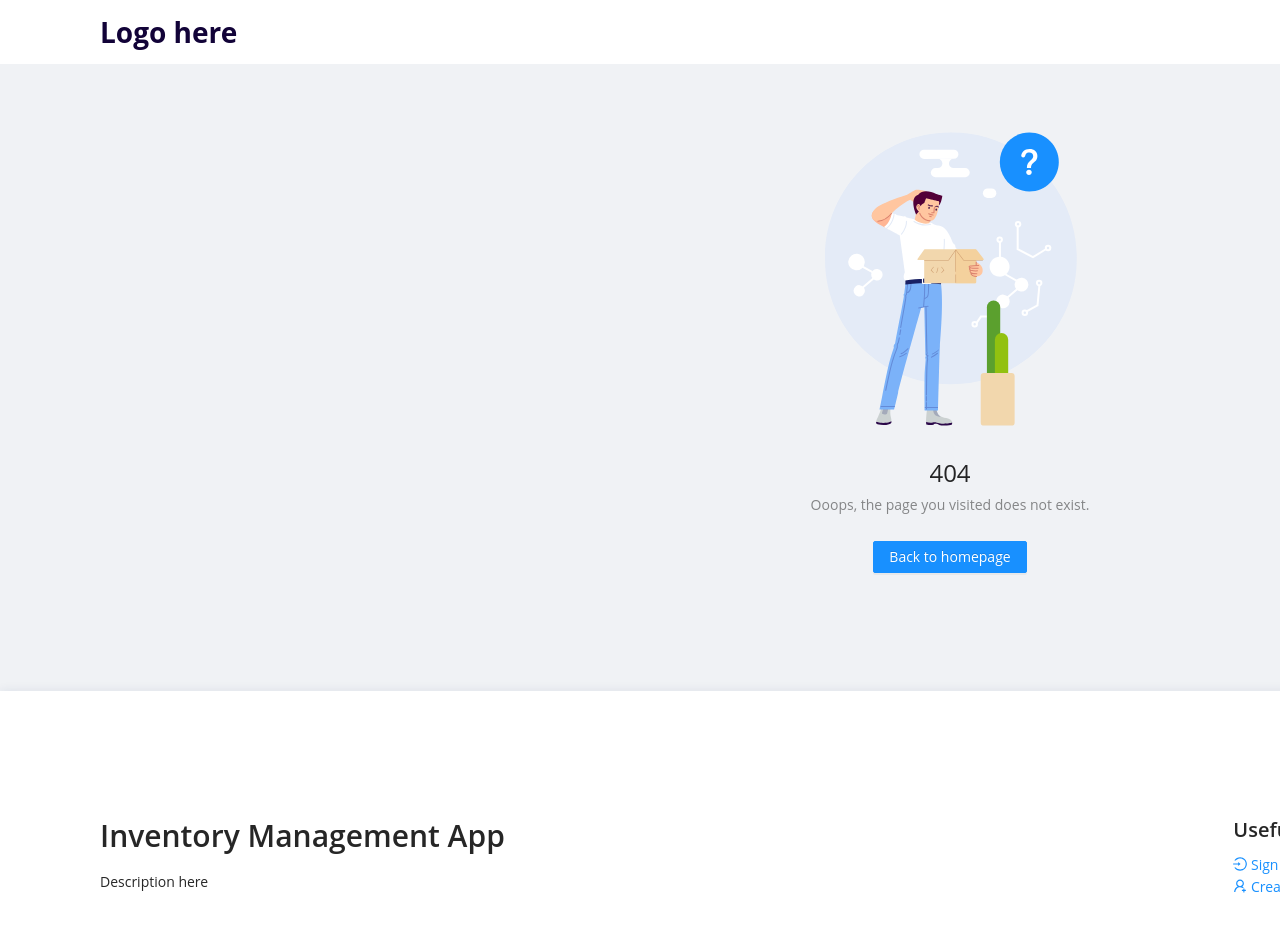
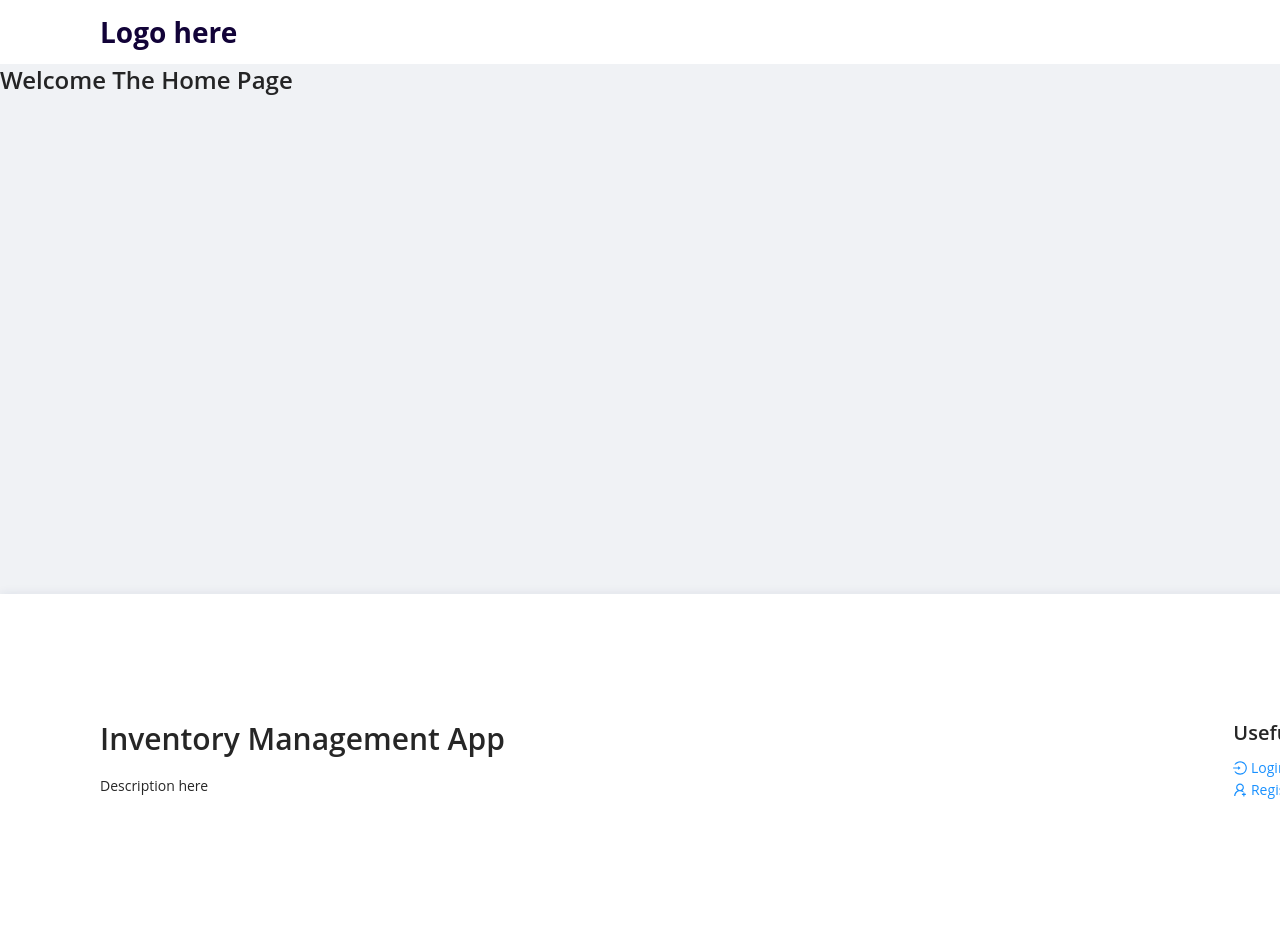
Before and after one commit to ebou-touray/inventory-app, a React (Create React App) app in the folder client/: page / in a window 1280 px wide. Before the commit this address had no page. Shown: the top 930 px of the page. Built offline with nearby package versions, Linux system fonts and the light colour scheme.

Commit message:
Added home and item pages

```diff
--- a/client/package.json
+++ b/client/package.json
@@ -10,6 +10,7 @@
     "react": "^17.0.1",
     "react-css-modules": "^4.7.11",
     "react-dom": "^17.0.1",
+    "react-icons": "^4.2.0",
     "react-router-dom": "^5.2.0",
     "react-scripts": "4.0.2",
     "web-vitals": "^1.0.1"
--- a/client/src/App.js
+++ b/client/src/App.js
@@ -1,15 +1,17 @@
 import React, { createContext, useReducer, useEffect } from 'react';
 import { BrowserRouter, Switch, Route } from 'react-router-dom';
 import { Layout } from 'antd';
+
 import Header from './components/Header/Header';
 import Footer from './components/Footer/Footer';
 import reducer from './utils/reducer';
 
 // Pages
-
+import Home from './pages/Home/Home'
+import Item from './pages/Item/Item'
 import Login from './pages/Login/Login';
 import Register from './pages/Register/Register';
-import Page404 from './pages/Page404/Page404';
+
 
 // Auth context
 export const AuthContext = createContext();
@@ -45,10 +47,10 @@ const App = () => {
             <Header />
 
             <Switch>
-
+              <Route path="/" exact component={Home} />
+              <Route path="/item" component={Item} />
               <Route path="/login" component={Login} />
               <Route path="/register" component={Register} />
-              <Route path="*" exact component={Page404} />
             </Switch>
 
             <Footer />
--- a/client/src/components/Footer/Footer.js
+++ b/client/src/components/Footer/Footer.js
@@ -28,21 +28,21 @@ const Footer = () => {
               {state.isAuthenticated ? (
                 <>
                   <Link href="/login">
-                    <LoginOutlined /> Sign In
+                    <LoginOutlined /> Login
                   </Link>
                   <br />
                   <Link href="/register">
-                    <UserAddOutlined /> Create an account
+                    <UserAddOutlined /> Register
                   </Link>
                 </>
               ) : (
                 <>
                   <Link href="/login">
-                    <LoginOutlined /> Sign in
+                    <LoginOutlined /> Login
                   </Link>
                   <br />
                   <Link href="/register">
-                    <UserAddOutlined /> Create an account
+                    <UserAddOutlined /> Register
                   </Link>
                   <br />
                 </>
--- a/client/src/components/Header/Header.js
+++ b/client/src/components/Header/Header.js
@@ -5,6 +5,8 @@ import {
   LogoutOutlined,
   UserOutlined,
   UserAddOutlined,
+  HomeOutlined,
+  TableOutlined,
 } from '@ant-design/icons';
 import styles from './Header.module.css';
 import { AuthContext } from '../../App';
@@ -17,7 +19,7 @@ const Header = () => {
   const { dispatch, state } = useContext(AuthContext);
   const history = useHistory();
   const location = useLocation();
-
+  let homekey = '/';
 
   const logout = () => {
     Modal.confirm({
@@ -53,6 +55,14 @@ const Header = () => {
             selectedKeys={[location.pathname]}
             className={styles.HeaderMenu}
           >
+            <Menu.Item key={homekey} icon={<HomeOutlined />}>
+              <NavLink to="/">Home</NavLink>
+            </Menu.Item>
+            {state.isAuthenticated && (
+              <Menu.Item key="/item" icon={<TableOutlined />}>
+                <NavLink to="/item">Items</NavLink>
+              </Menu.Item>
+            )}
 
             {state.isAuthenticated && (
               <Menu.Item icon={<LogoutOutlined />} onClick={logout}>
--- /dev/null
+++ b/client/src/pages/Home/Home.js
@@ -0,0 +1,17 @@
+import React from 'react';
+import {  Typography } from 'antd';
+import styles from './Home.module.css';
+
+
+const { Title } = Typography;
+
+const Home = () => {
+
+  return (
+    <div className={styles.Home}>
+      <Title level={3}>Welcome The Home Page</Title>
+    </div>
+  );
+};
+
+export default Home;
--- /dev/null
+++ b/client/src/pages/Home/Home.module.css
@@ -0,0 +1,4 @@
+.Home {
+    min-height: 60vh;
+    margin: auto 0 0;
+}
--- /dev/null
+++ b/client/src/pages/Item/Item.js
@@ -0,0 +1,15 @@
+import React from 'react';
+import { Typography } from 'antd';
+import styles from './Item.module.css';
+
+const { Title } = Typography;
+
+const Item = () => {
+  return (
+    <div className={styles.Items}>
+      <Title level={3}>Welcome The Items Pages</Title>
+    </div>
+  );
+};
+
+export default Item;
--- /dev/null
+++ b/client/src/pages/Item/Item.module.css
@@ -0,0 +1,4 @@
+.Items {
+    min-height: 60vh;
+    margin: auto 0 0;
+}
--- a/client/src/pages/Page404/Page404.js
+++ /dev/null
@@ -1,21 +0,0 @@
-import React from 'react';
-import { Result, Button } from 'antd';
-import { Link } from 'react-router-dom';
-
-const Page404 = () => {
-  return (
-    <Result
-      status="404"
-      title="404"
-      subTitle="Ooops, the page you visited does not exist."
-      extra={
-        <Button type="primary">
-          <Link to="/">Back to homepage</Link>
-        </Button>
-      }
-      style={{ margin: '20px 0' }}
-    />
-  );
-};
-
-export default Page404;
```
Also changed, not shown: 2 other files (tests, documents, lock files or other folders).
